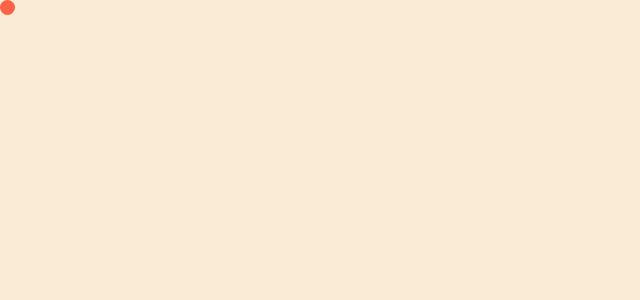
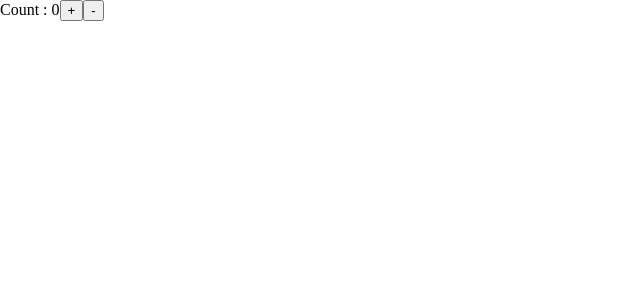
Before and after one commit to cktjdgus45/react-practice0, a React (Create React App) app: page / in a window 1280 px wide. Shown: the top 300 px of the page, without its empty margins (0-640 px from the left). Built offline with nearby package versions, Linux system fonts and the light colour scheme.

Commit message:
reducer practice

```diff
--- a/src/App.jsx
+++ b/src/App.jsx
@@ -1,9 +1,9 @@
-import MouseFollower from './components/MouseFollower';
+import Counter from './components/Counter';
 
 function App() {
   return (
     <div className="App">
-      <MouseFollower />
+      <Counter />
     </div>
   );
 }
--- a/src/app.css
+++ b/src/app.css
@@ -5,19 +5,3 @@
 body {
     margin: 0;
 }
-
-.field {
-    position: relative;
-    width: 100vw;
-    height: 100vw;
-    background-color: antiquewhite;
-}
-
-.circle {
-    width: 15px;
-    height: 15px;
-    border-radius: 100%;
-    background-color: tomato;
-    position: absolute;
-    display: block;
-}
--- /dev/null
+++ b/src/components/Counter.jsx
@@ -0,0 +1,27 @@
+import React, { useReducer } from 'react';
+
+const initialState = { count: 0 };
+
+function reducer(state, action) {
+    switch (action.type) {
+        case 'increment':
+            return { count: state.count + 1 };
+        case 'decrement':
+            return { count: state.count <= 0 ? 0 : state.count - 1 };
+        default:
+            throw new Error();
+    }
+}
+
+const Counter = () => {
+    const [state, dispatch] = useReducer(reducer, initialState);
+    return (
+        <>
+            Count : {state.count}
+            <button onClick={() => dispatch({ type: 'increment' })}>+</button>
+            <button onClick={() => dispatch({ type: 'decrement' })}>-</button>
+        </>
+    )
+}
+
+export default Counter;
--- a/src/components/MouseFollower.jsx
+++ /dev/null
@@ -1,15 +0,0 @@
-import { React, useState } from 'react';
-
-const MouseFollower = () => {
-    const [position, setPosition] = useState({ x: 0, y: 0 });
-    const handleMouse = (e) => {
-        setPosition({ x: e.clientX, y: e.clientY });
-    }
-    return (
-        <div className='field' onMouseMove={handleMouse}>
-            <div className='circle' style={{ "top": `${position.y}px`, "left": `${position.x}px` }}></div>
-        </div>
-    )
-}
-
-export default MouseFollower;
```
